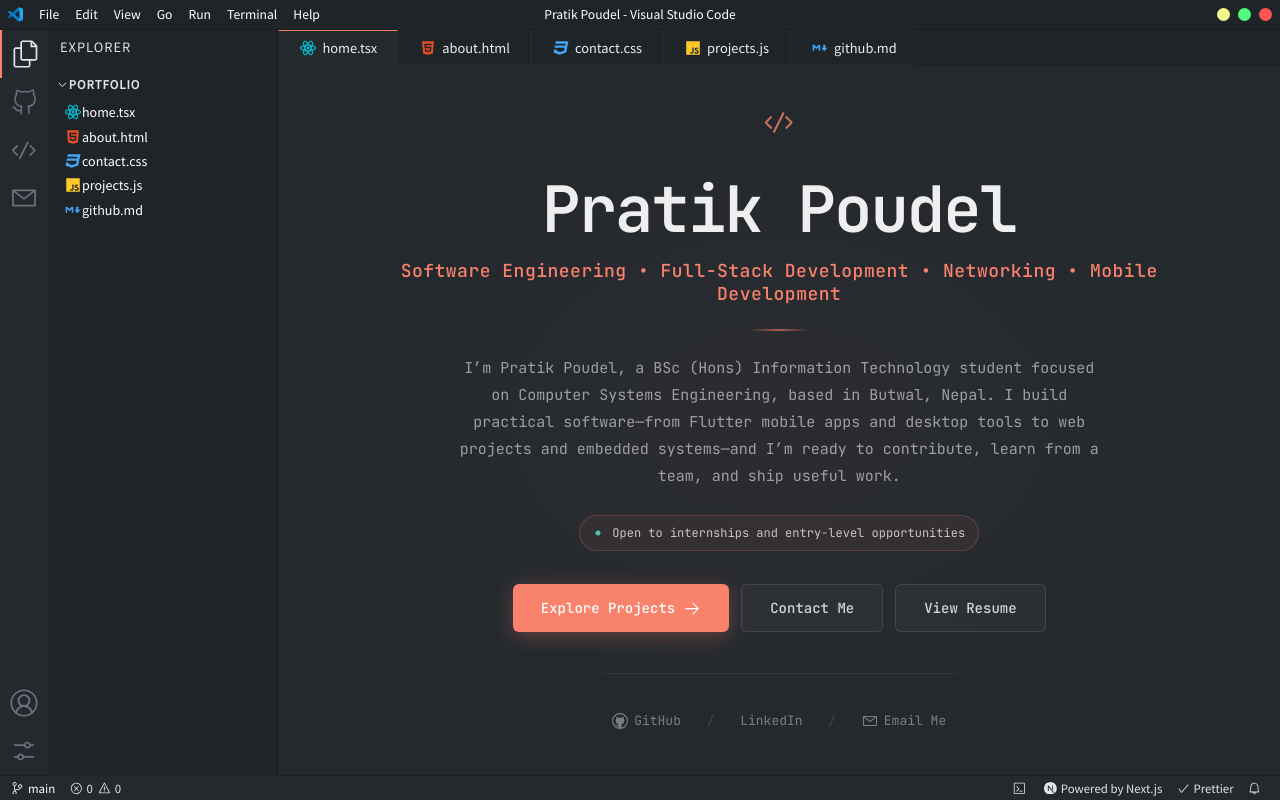
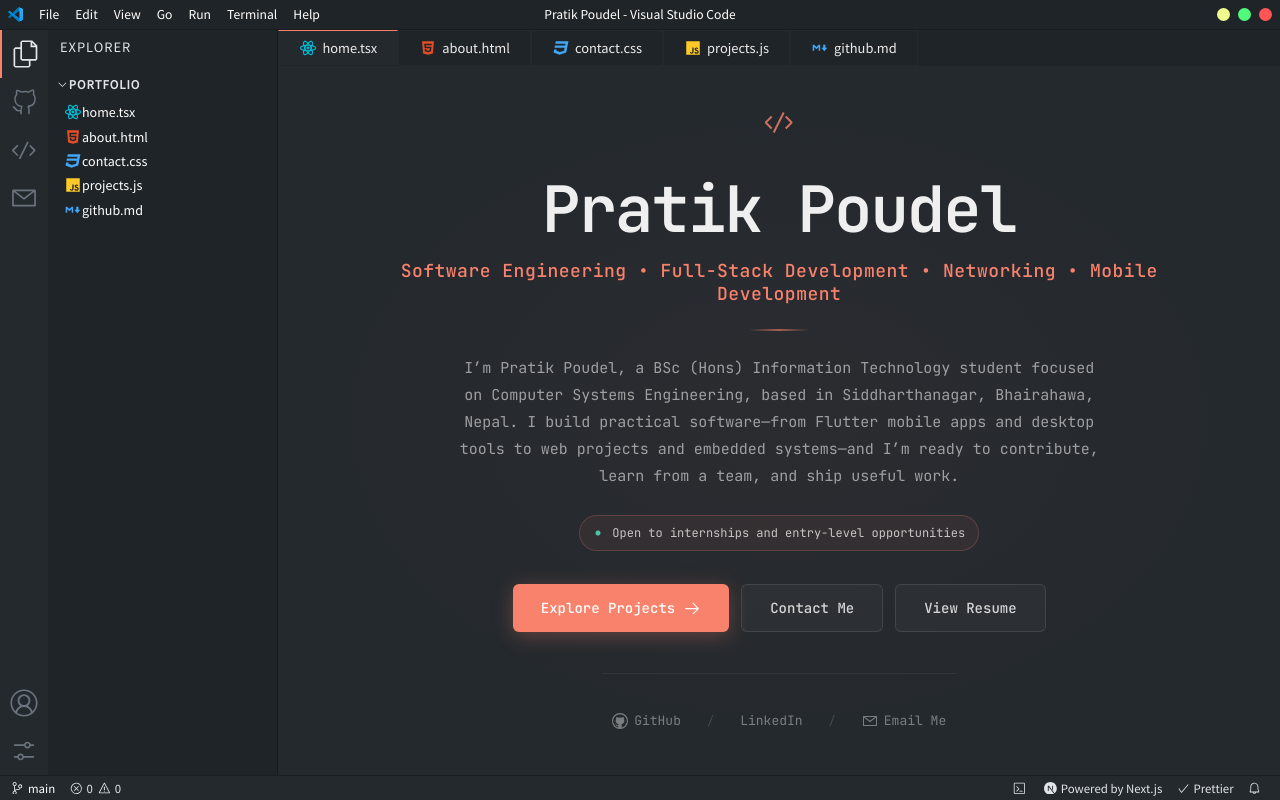
Before and after one commit to pyatrick666/Professional-Portfolio, a Next.js app: page / in a window 1280 px wide. Built offline with nearby package versions, Linux system fonts and the light colour scheme.

Commit message:
Update current location across portfolio content

```diff
--- a/app/page.tsx
+++ b/app/page.tsx
@@ -17,7 +17,7 @@ export default function HomePage() {
             <p className={styles.role}>Software Engineering • Full-Stack Development • Networking • Mobile Development</p>
             <div className={styles.divider} />
             <p className={styles.description}>
-              I’m Pratik Poudel, a BSc (Hons) Information Technology student focused on Computer Systems Engineering, based in Butwal, Nepal. I build practical software—from Flutter mobile apps and desktop tools to web projects and embedded systems—and I’m ready to contribute, learn from a team, and ship useful work.
+              I’m Pratik Poudel, a BSc (Hons) Information Technology student focused on Computer Systems Engineering, based in Siddharthanagar, Bhairahawa, Nepal. I build practical software—from Flutter mobile apps and desktop tools to web projects and embedded systems—and I’m ready to contribute, learn from a team, and ship useful work.
             </p>
           </div>
           <div className={styles.availability}>
```
